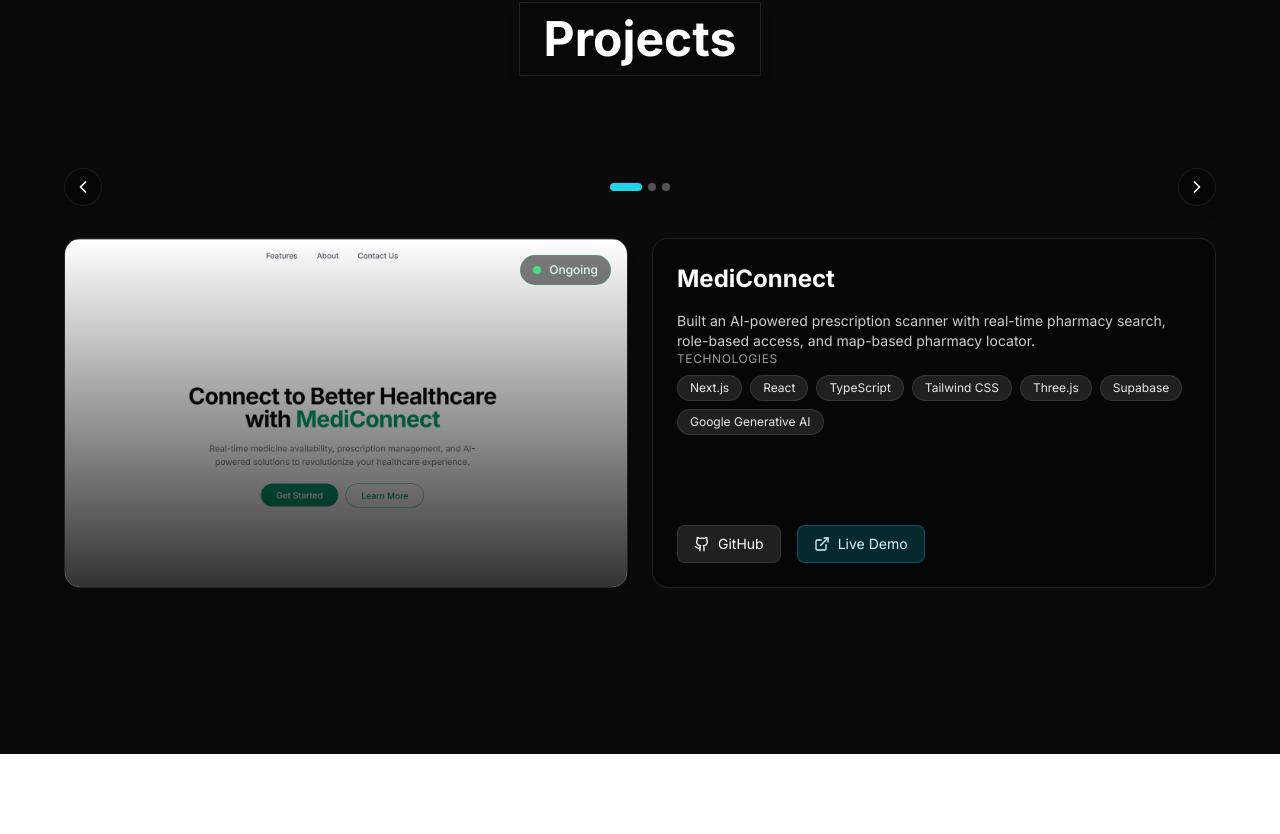
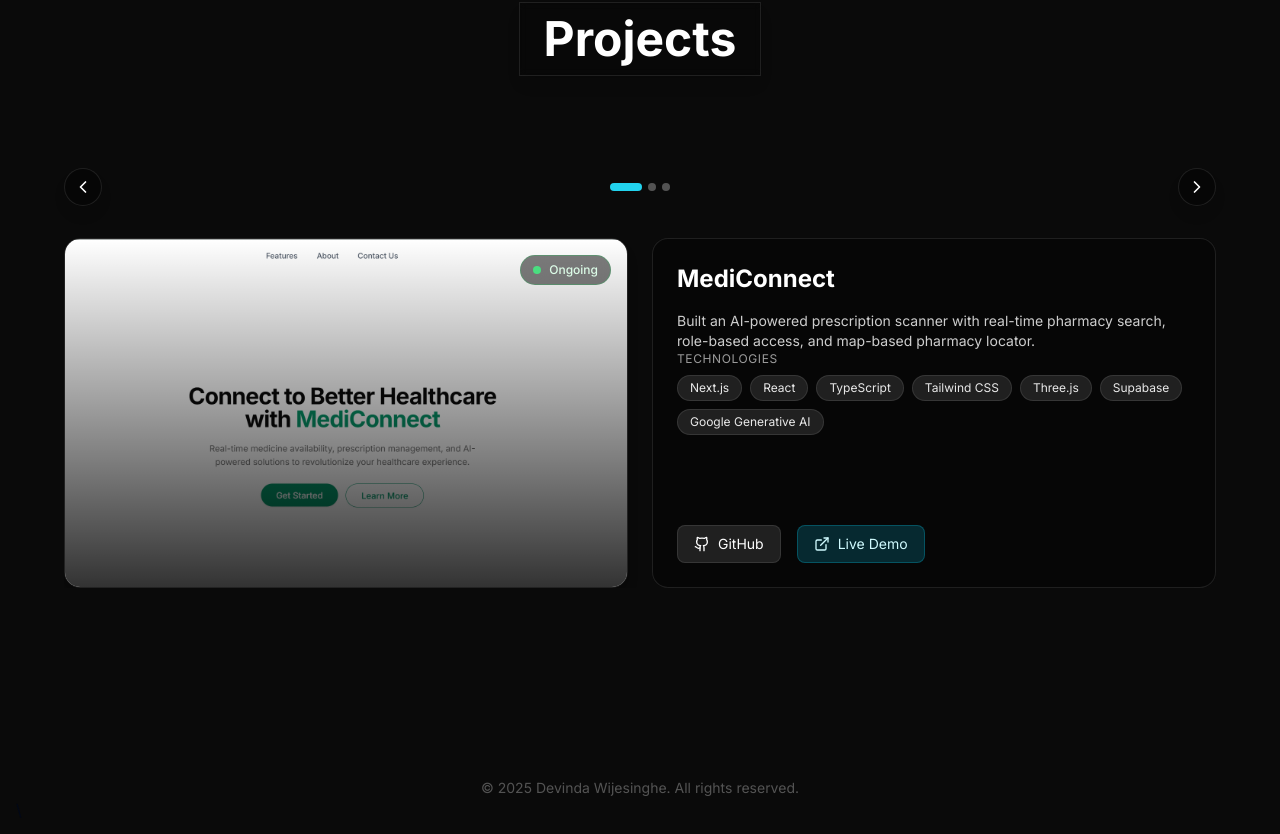
Before and after one commit to devindazz/devindazz, a Next.js app: page / in a window 1280 px wide. Shown: the part 1646-2480 px from the top of the page. Before the commit the page ends 2400 px from the top, so only its background shows below. Built offline with nearby package versions, Linux system fonts and the light colour scheme.

Commit message:
feat: add footer component

```diff
--- a/app/page.tsx
+++ b/app/page.tsx
@@ -1,3 +1,4 @@
+import Fotter from "@/components/fotter"
 import HeroSection from "@/components/hero-section"
 import ProjectsPage from "@/components/project-page"
 
@@ -6,6 +7,7 @@
     <main>
       <HeroSection />
       <ProjectsPage/>
+      <Fotter/>
 
     </main>
   )
--- /dev/null
+++ b/components/fotter.tsx
@@ -0,0 +1,18 @@
+import { Heart } from "lucide-react"
+
+export default function Footer() {
+  return (
+    <footer className="w-full bg-neutral-950">
+      <div className="container mx-auto px-4 py-6">
+        {/* Simple copyright text */}
+        <div className="text-center">
+          <p className="text-white/30 text-sm">
+            &copy; {new Date().getFullYear()} Devinda Wijesinghe. All rights reserved.
+          </p>
+        </div>
+
+        \
+      </div>
+    </footer>
+  )
+}
```
